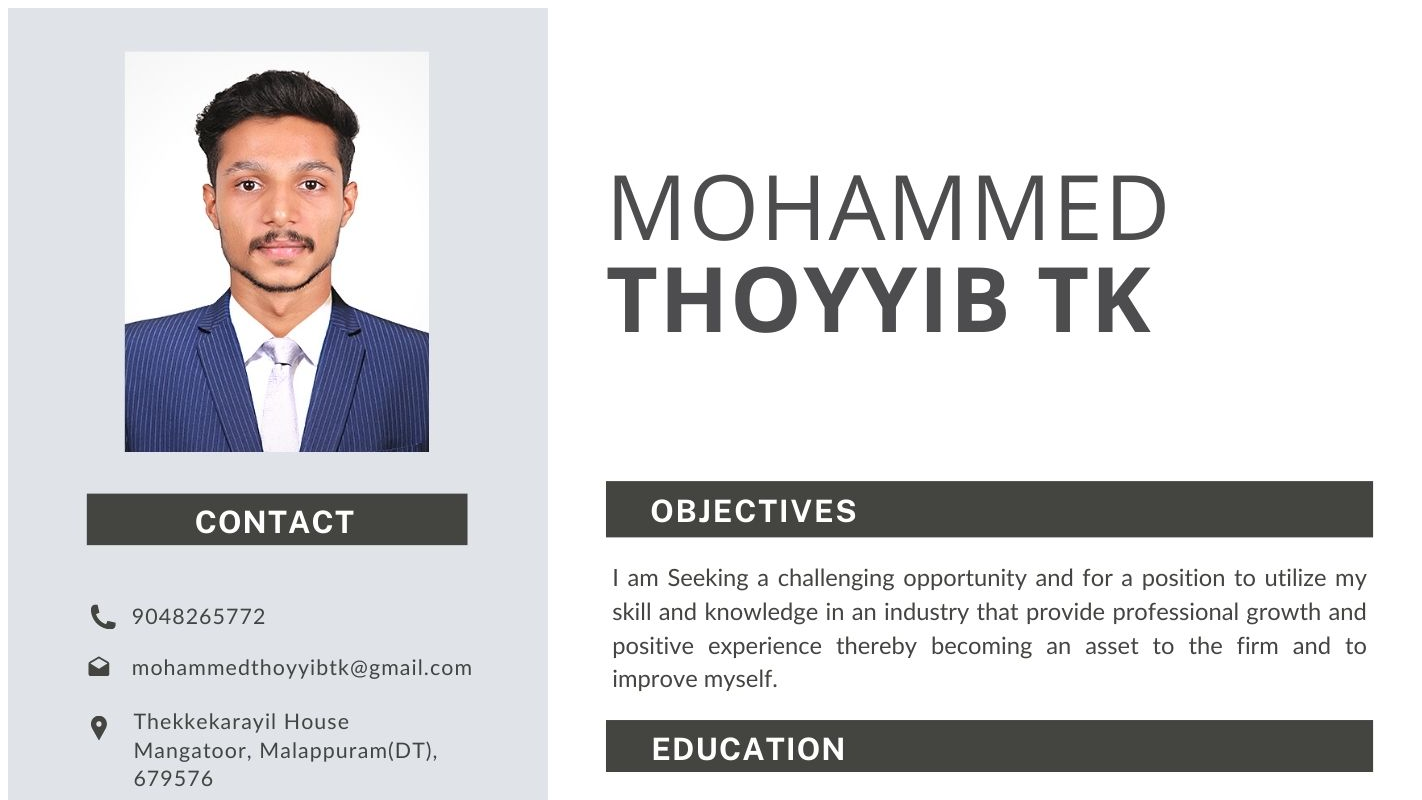
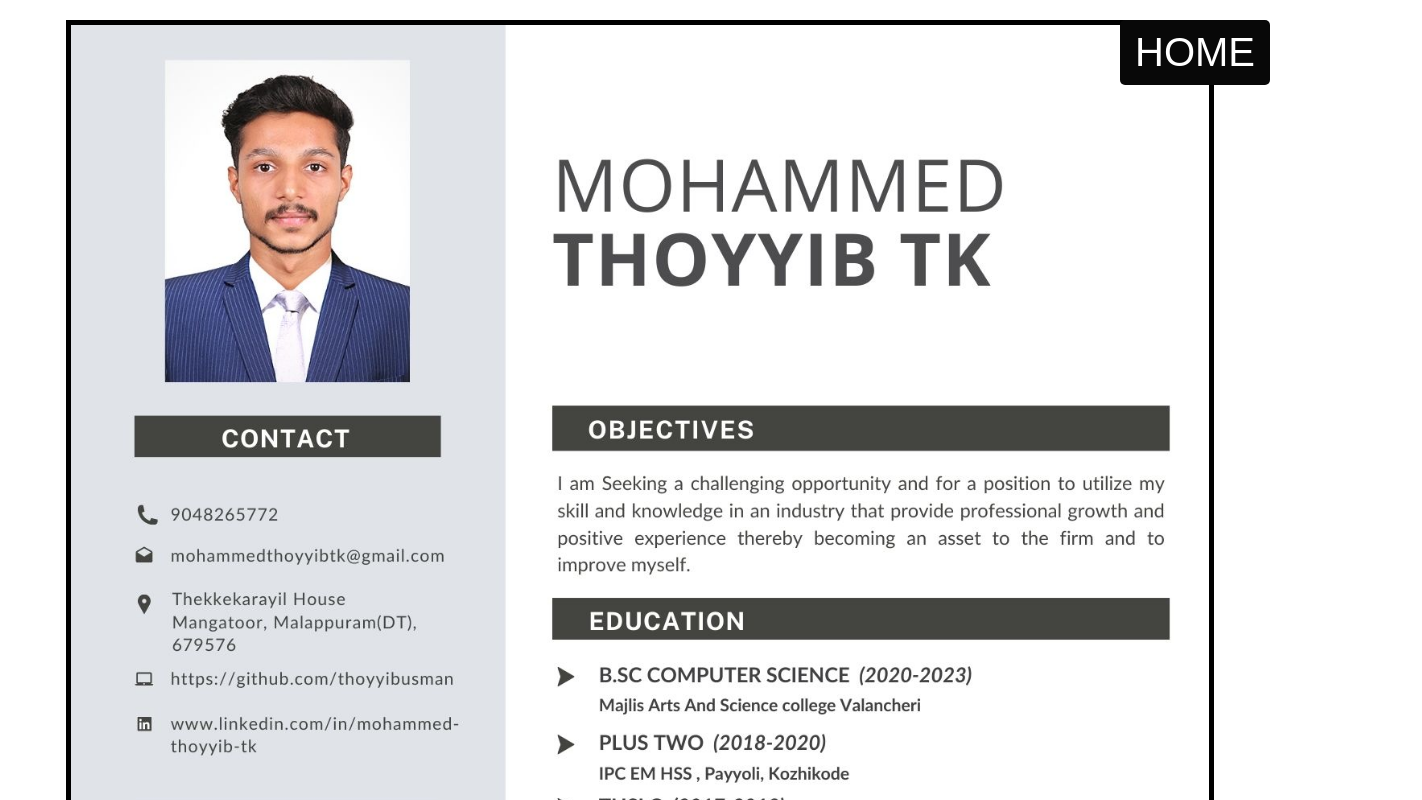
Before and after one commit to thoyyibusman/Portfolio, a plain HTML site: page resume.html in a window 1280 px wide. Shown: the top 800 px of the page, 1422 px wide, since content can reach past the window. Drawn offline with Linux system fonts and the light colour scheme.

Commit message:
Update resume.html

```diff
--- a/resume.html
+++ b/resume.html
@@ -6,8 +6,9 @@
     <title>Resume</title>
 </head>
 <body>
-    <section class="container">
-        <img src="images/cv.jpg" alt="">
+   <section style="position: relative;" class="container">
+        <a href="index.html"><button style="background: #080808; color: #fff; padding: 10px 15px; border: none; border-radius: 5px; font-size: 40px; position: fixed; right: 10px; cursor: pointer;">HOME</button></a>
+        <img style="display: block; width: 90%; margin: 20px auto; border: 5px solid #000;" src="images/cv.jpg" alt="">
     </section>
 </body>
 </html>
```
